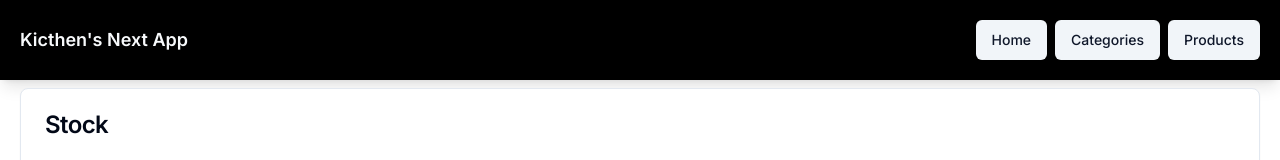
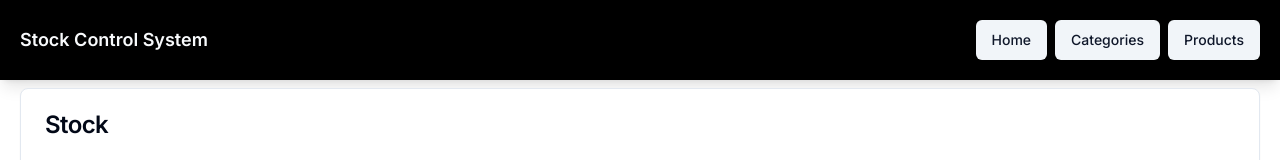
Before and after one commit to danielschmitz/kitchen-app-next-prisma-tailwind-shadcn, a Next.js app: page /stock in a window 1280 px wide. Shown: the top 160 px of the page. Built offline with nearby package versions, Linux system fonts and the light colour scheme; no server answers; the database is empty.

Commit message:
Header App title

```diff
--- a/src/app/layout.tsx
+++ b/src/app/layout.tsx
@@ -1,7 +1,7 @@
 import type { Metadata } from "next";
 import { Inter } from "next/font/google";
 import "./globals.css";
-import TopHeader from "@/components/TopHeader";
+import Header from "@/components/Header";
 import { Toaster } from "@/components/ui/toaster";
 import { PropsWithChildren } from "react";
 
@@ -9,7 +9,7 @@ import { PropsWithChildren } from "react";
 const inter = Inter({ subsets: ["latin"] });
 
 export const metadata: Metadata = {
-  title: "Kicthen's Next App",
+  title: "Stock Control System",
 };
 
 export default function RootLayout({
@@ -18,7 +18,7 @@ export default function RootLayout({
   return (
     <html lang="en">
       <body className={inter.className}>
-        <TopHeader title="Kicthen's Next App"></TopHeader>
+        <Header title={metadata.title as string}></Header>
         <div className="px-5 py-2">{children}</div>
         <Toaster />
       </body>
--- a/src/components/Topheader.tsx
+++ b/src/components/Header.tsx
@@ -2,7 +2,7 @@ import Link from "next/link";
 import React from "react";
 import { Button } from "./ui/button";
 
-export default function TopHeader(props: { title: string }) {
+export default function Header(props: { title: string }) {
   return (
     <div
       className="bg-black text-slate-50
```
